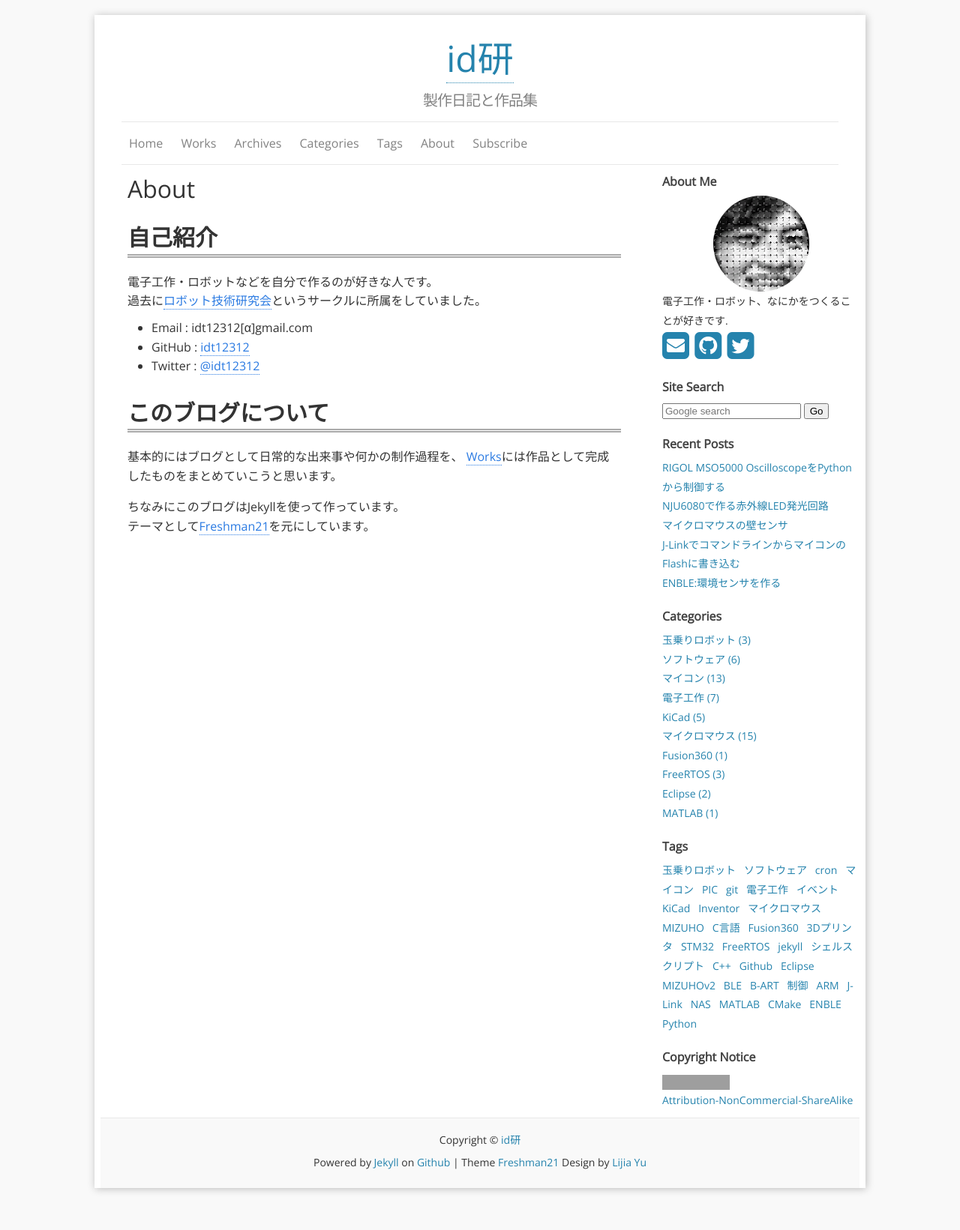
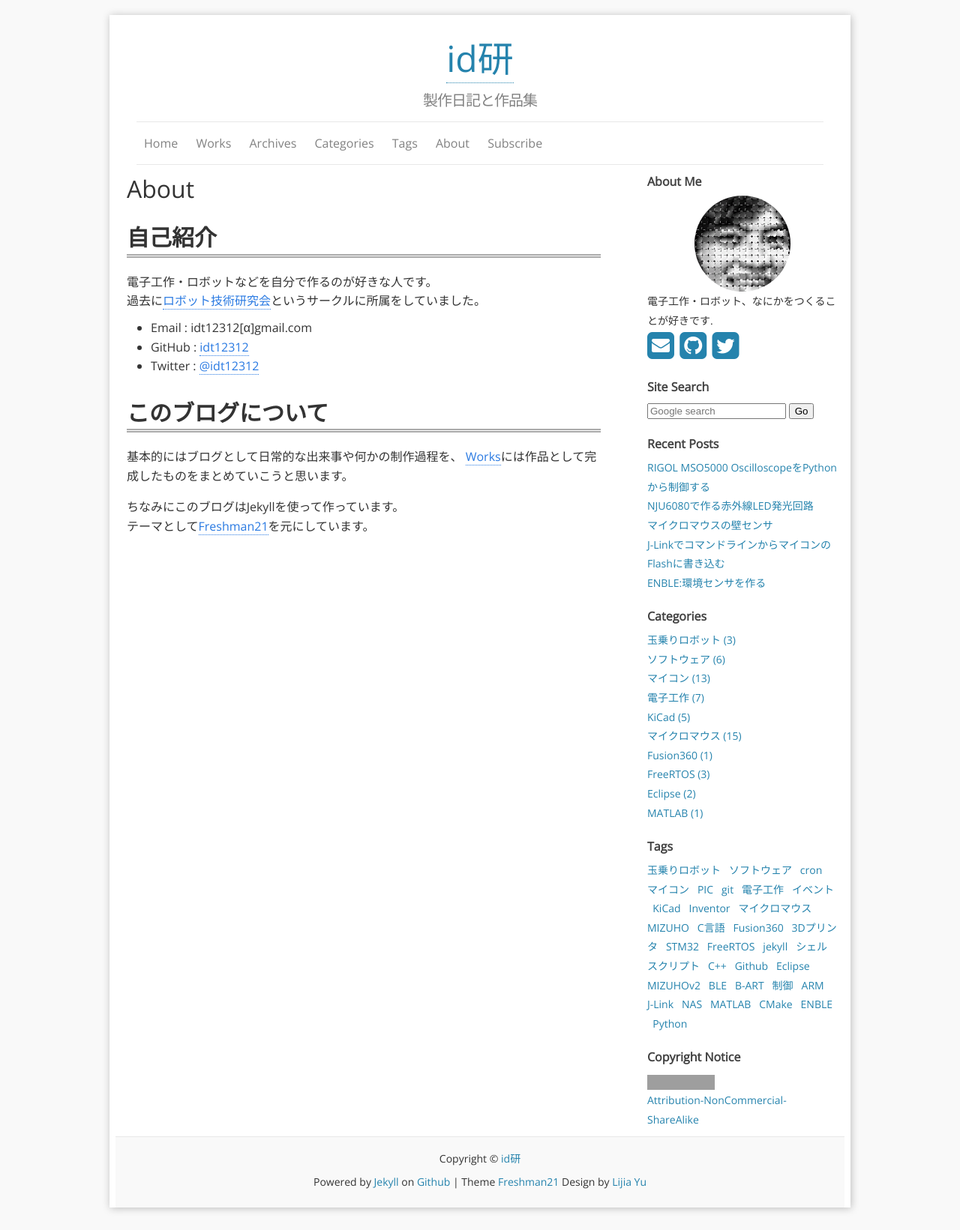
Before and after one commit to idt12312/idken-blog, a Jekyll site: the page built from f_about.md, in a window 1280 px wide. Shown: the whole page at 75% size. Built offline with Jekyll 4.4.1, drawn with Linux system fonts in a browser that asks for light colours; nearby versions of some CDN libraries; before the commit the page ends 1615 px from its top, so only the background shows below that; grey boxes are pictures that could not be loaded.

Commit message:
Revert "pageの横幅を変更"
This reverts commit f9e42443c083ec90700c2bf1188f0d72ba498a94.

```diff
--- a/_sass/_base.scss
+++ b/_sass/_base.scss
@@ -70,7 +70,7 @@ ul, ol, dl, figure,
 .col-sm-8,.col-sm-2{
   position:relative;
   min-height:1px;
-  margin: 0px 5px 0px 36px;
+  margin: 0px 15px;
 }
 
 
--- a/css/main.scss
+++ b/css/main.scss
@@ -29,8 +29,8 @@ $code-font-color:  #eee;
 
 
 // Width of the content area
-$content-width:    1020px;
-$page-width:       1060px;
+$content-width:    980px;
+$page-width:       1020px;
 
 $on-palm:          600px;
 $on-laptop:        800px;
```
